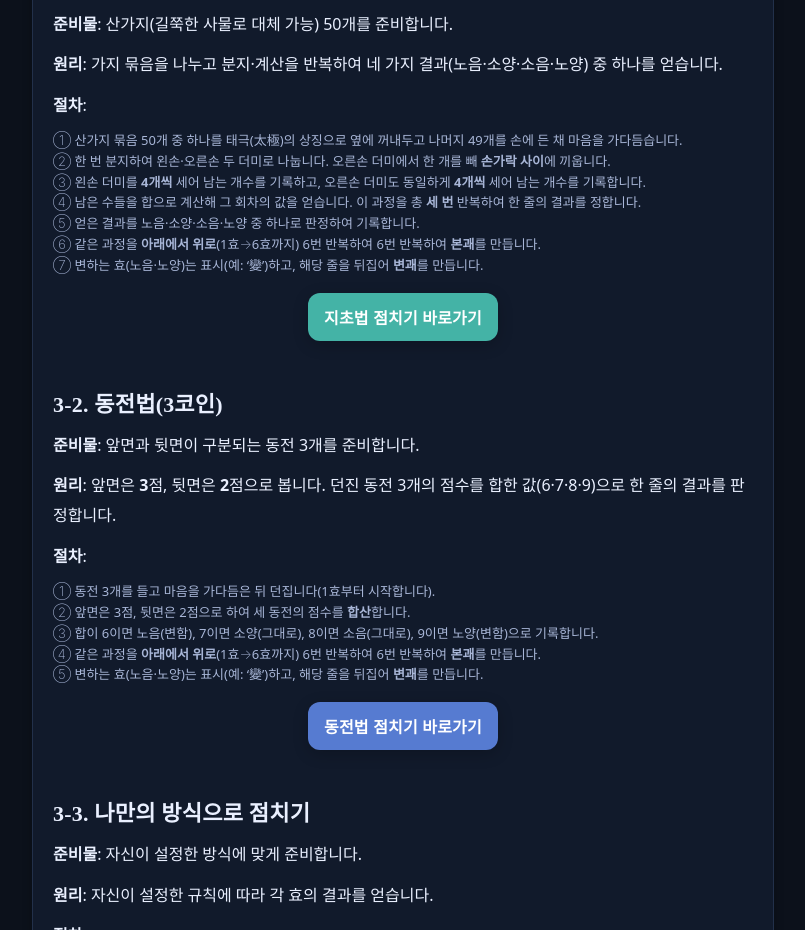
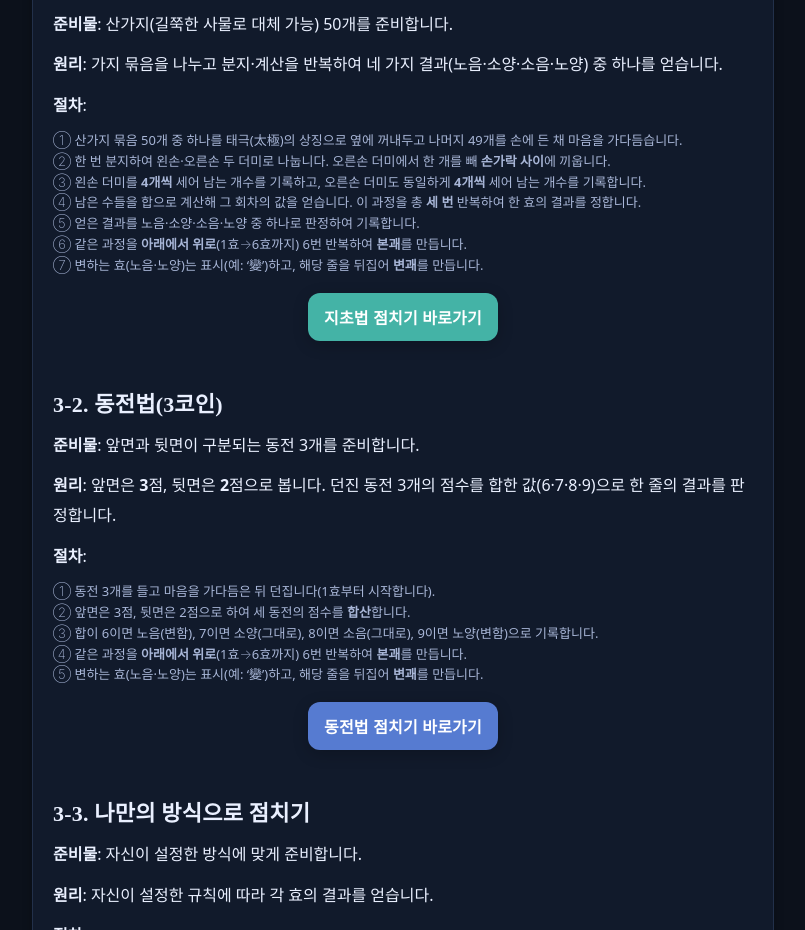
Before and after one commit to Z-eniac/iching, a website: page docs/iching_basic_info.html in a window 1280 px wide. Shown: the part 3343-4273 px from the top of the page, without its empty margins (237-1042 px from the left). Drawn offline with Linux system fonts and the light colour scheme; a web font is replaced by a local one.

Commit message:
Update iching_basic_info.html

```diff
--- a/docs/iching_basic_info.html
+++ b/docs/iching_basic_info.html
@@ -375,9 +375,9 @@ html.prehide #guide [data-reveal]{ transition:none !important; }
         ① 산가지 묶음 50개 중 하나를 태극(太極)의 상징으로 옆에 꺼내두고 나머지 49개를 손에 든 채 마음을 가다듬습니다.<br/>
         ② 한 번 분지하여 왼손·오른손 두 더미로 나눕니다. 오른손 더미에서 한 개를 빼 <b>손가락 사이</b>에 끼웁니다.<br/>
         ③ 왼손 더미를 <b>4개씩</b> 세어 남는 개수를 기록하고, 오른손 더미도 동일하게 <b>4개씩</b> 세어 남는 개수를 기록합니다.<br/>
-        ④ 남은 수들을 합으로 계산해 그 회차의 값을 얻습니다. 이 과정을 총 <b>세 번</b> 반복하여 한 줄의 결과를 정합니다.<br/>
+        ④ 남은 수들을 합으로 계산해 그 회차의 값을 얻습니다. 이 과정을 총 <b>세 번</b> 반복하여 한 효의 결과를 정합니다.<br/>
         ⑤ 얻은 결과를 노음·소양·소음·노양 중 하나로 판정하여 기록합니다.<br/>
-        ⑥ 같은 과정을 <b>아래에서 위로</b>(1효→6효까지) 6번 반복하여 6번 반복하여 <b>본괘</b>를 만듭니다.<br/>
+        ⑥ 같은 과정을 <b>아래에서 위로</b>(1효→6효까지) 6번 반복하여 <b>본괘</b>를 만듭니다.<br/>
         ⑦ 변하는 효(노음·노양)는 표시(예: ‘變’)하고, 해당 줄을 뒤집어 <b>변괘</b>를 만듭니다.
       </p>
 <div class="ctaRow">
@@ -394,7 +394,7 @@ html.prehide #guide [data-reveal]{ transition:none !important; }
         ① 동전 3개를 들고 마음을 가다듬은 뒤 던집니다(1효부터 시작합니다).<br/>
         ② 앞면은 3점, 뒷면은 2점으로 하여 세 동전의 점수를 <b>합산</b>합니다.<br/>
         ③ 합이 <span class="num">6</span>이면 노음(변함), <span class="num">7</span>이면 소양(그대로), <span class="num">8</span>이면 소음(그대로), <span class="num">9</span>이면 노양(변함)으로 기록합니다.<br/>
-        ④ 같은 과정을 <b>아래에서 위로</b>(1효→6효까지) 6번 반복하여 6번 반복하여 <b>본괘</b>를 만듭니다.<br/>
+        ④ 같은 과정을 <b>아래에서 위로</b>(1효→6효까지) 6번 반복하여 <b>본괘</b>를 만듭니다.<br/>
         ⑤ 변하는 효(노음·노양)는 표시(예: ‘變’)하고, 해당 줄을 뒤집어 <b>변괘</b>를 만듭니다.
       </p>
 <div class="ctaRow">
```
